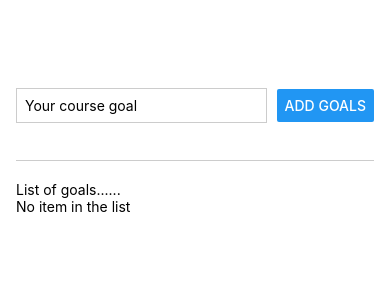
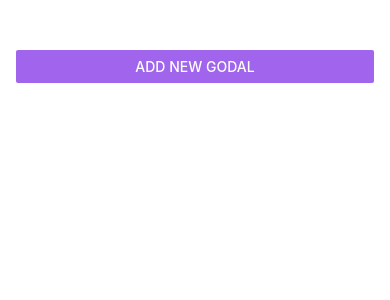
Before and after one commit to mbugua70/react_native_basics, a React Native app: screen / in a window 390 px wide. Shown: the top 300 px of the page. Built offline with nearby package versions, Linux system fonts and the light colour scheme.

Commit message:
working on more styling, input form, managing state

```diff
--- a/App.js
+++ b/App.js
@@ -1,41 +1,84 @@
 import { StatusBar } from 'expo-status-bar';
 import { useState } from "react";
-import { Button, StyleSheet, View, Text, TextInput } from "react-native";
+import { StyleSheet, View, Text, FlatList, Button, Alert } from "react-native";
+import GoalInput from "./components/GoalInput";
+import GoalItem from "./components/GoalItem";
 
 export default function App() {
-  const [goalInput, setGoalInput] = useState("");
+  const [isModal, setIsModal] = useState(false);
   const [listGoal, setListGoal] = useState([]);
 
-  function goalInputHandler(enteredText) {
-    // console.log(enteredText);
-    setGoalInput(enteredText);
+  function closeModalHandler() {
+    setIsModal(false);
   }
 
-  function addGoalHandler() {
-    // console.log(goalInput);
-    setListGoal((goal) => [goalInput, ...goal]);
+  function addGoalHandler(goalInput) {
+    if (goalInput === "") {
+      Alert.alert("Ooops!!", "The input goal cannot be empty", "OK");
+    } else {
+      setListGoal((goals) => [
+        { text: goalInput, id: Math.random().toString() },
+        ...goals,
+      ]);
 
-    setGoalInput("");
+      // setGoalInput("");
+      closeModalHandler();
+    }
+  }
+
+  function handleDeleteItem(id) {
+    // console.log("delete item");
+    setListGoal((goals) => {
+      return goals.filter((item) => item.id !== id);
+    });
+  }
+
+  function handleModal() {
+    setIsModal(true);
   }
 
   return (
     <>
+      <StatusBar style="light" />
       <View style={styles.appContainer}>
-        <View style={styles.inputContainer}>
-          <TextInput
-            style={styles.textInput}
-            placeholder="Your course goal"
-            onChangeText={goalInputHandler}
-            value={goalInput}
+        <Button title="Add New Godal" color="#a065ec" onPress={handleModal} />
+        <GoalInput
+          onAddGoal={addGoalHandler}
+          showModal={isModal}
+          onModal={closeModalHandler}
+        />
+
+        <View style={styles.goalScoreContainer}>
+          {/* <ScrollView alwaysBounceVertical={false}>
+            {listGoal.length < 1 && <Text>No item in the list</Text>}
+            {listGoal.map((item) => {
+              return (
+                // we wil have to style or apply border in the outer view as shown below so that it can also apply in ios device
+                <View key={item} style={styles.listItem}>
+                  <Text style={styles.listItemText}>{item}</Text>
+                </View>
+              );
+            })}
+          </ScrollView> */}
+          {listGoal.length < 1 && (
+            <Text style={styles.textItem}>No item in the list</Text>
+          )}
+          <FlatList
+            alwaysBounceVertical={false}
+            data={listGoal}
+            keyExtractor={(item, index) => {
+              return item.id;
+            }}
+            renderItem={(itemData) => {
+              return (
+                <GoalItem
+                  listItem={itemData.item.text}
+                  id={itemData.item.id}
+                  onDelete={handleDeleteItem}
+                />
+              );
+            }}
           />
-          <Button title="add Goals" onPress={addGoalHandler} />
-        </View>
-        <View style={styles.goalScoreContainer}>
-          <Text>List of goals......</Text>
-          {listGoal.length < 1 && <Text>No item in the list</Text>}
-          {listGoal.map((item) => {
-            return <Text style={styles.listItem}>{item}</Text>;
-          })}
         </View>
       </View>
     </>
@@ -47,36 +90,16 @@ const styles = StyleSheet.create({
     paddingTop: 50,
     paddingHorizontal: 16,
     flex: 1,
+    // backgroundColor: "#1e085a",
   },
-  inputContainer: {
-    flexDirection: "row",
-    justifyContent: "space-between",
-    alignItems: "center",
-    marginBottom: 20,
-    borderBottomWidth: 1,
-    borderBottomColor: "#cccccc",
-    flex: 1,
-  },
-  textInput: {
-    borderWidth: 1,
-    borderColor: "#cccccc",
-    width: "70%",
-    marginRight: 4,
-    padding: 8,
-  },
-
   goalScoreContainer: {
     flex: 6,
   },
-  listItem: {
-    borderRadius: 6,
-    paddingTop: 6,
-    paddingHorizontal: 10,
-    margin: 5,
-    backgroundColor: "#5e0acc",
-    height: 30,
+  textItem: {
     color: "#fff",
-    elevation: 3,
+    marginTop: 15,
+    justifyContent: "center",
+    alignSelf: "center",
   },
 });
 
@@ -90,3 +113,13 @@ const styles = StyleSheet.create({
 //: NOTE
 // - Every view in react native uses a flexbox by default.
 // - by default it organizes the child component from top to bottom (column)
+
+// flatlist is good at rendering very long list
+// unlike scrollview flatlist only render visible items.
+
+
+// NOTE:
+
+// with flatlist... when using and object with key property.. flatlist will automatically render that key or use that key to avoid throwing an error to do with unique key prop when rendering list item
+// i.e {text: listItem, key: .fjljfldjfdjfld}
+// if your object uses different key name.. your can use keyExtractor which return item, index...
--- a/app.json
+++ b/app.json
@@ -5,17 +5,16 @@
     "version": "1.0.0",
     "orientation": "portrait",
     "icon": "./assets/icon.png",
+    "backgroundColor": "#1e085a",
     "splash": {
       "image": "./assets/splash.png",
       "resizeMode": "contain",
-      "backgroundColor": "#ffffff"
+      "backgroundColor": "#1e085a"
     },
     "updates": {
       "fallbackToCacheTimeout": 0
     },
-    "assetBundlePatterns": [
-      "**/*"
-    ],
+    "assetBundlePatterns": ["**/*"],
     "ios": {
       "supportsTablet": true
     },
--- /dev/null
+++ b/components/GoalInput.js
@@ -0,0 +1,95 @@
+import {
+  View,
+  Text,
+  StyleSheet,
+  TextInput,
+  Button,
+  Modal,
+  Image,
+} from "react-native";
+import { useState } from "react";
+
+const GoalInput = ({ onAddGoal, showModal, onModal }) => {
+  const [goalInput, setGoalInput] = useState("");
+
+  function goalInputHandler(enteredText) {
+    // console.log(enteredText);
+    setGoalInput(enteredText);
+  }
+
+  function addGoalHandler() {
+    onAddGoal(goalInput);
+    setGoalInput("");
+  }
+
+  return (
+    <Modal visible={showModal} animationType="slide">
+      <View style={styles.inputContainer}>
+        <Image
+          style={styles.image}
+          source={require("../assets/image/goal.png")}
+        />
+        <TextInput
+          style={styles.textInput}
+          placeholder="Your course goal"
+          onChangeText={goalInputHandler}
+          value={goalInput}
+        />
+        <View style={styles.buttonContainer}>
+          <View style={styles.button}>
+            <Button
+              title="Add Goal"
+              onPress={addGoalHandler}
+              setGoalInput={setGoalInput}
+              color="#a065ec"
+            />
+          </View>
+          <View style={styles.button}>
+            <Button title="Cancel" onPress={onModal} color="#f31282" />
+          </View>
+        </View>
+      </View>
+    </Modal>
+  );
+};
+
+const styles = StyleSheet.create({
+  inputContainer: {
+    // flexDirection: "row",
+    justifyContent: "center",
+    alignItems: "center",
+    // marginBottom: 20,
+    // borderBottomWidth: 1,
+    // borderBottomColor: "#cccccc",
+    flex: 1,
+    padding: 10,
+    backgroundColor: "#311b6b",
+  },
+  textInput: {
+    borderWidth: 1,
+    borderColor: "#e4d0ff",
+    backgroundColor: "#e4d0ff",
+    borderRadius: 6,
+    width: "100%",
+    // marginRight: 4,
+    padding: 12,
+    color: "#120438",
+  },
+  buttonContainer: {
+    marginTop: 15,
+    // width: "80%",
+    flexDirection: "row",
+    // justifyContent: "space-around",
+  },
+  button: {
+    width: "40%",
+    marginHorizontal: 8,
+  },
+  image: {
+    width: 100,
+    height: 100,
+    margin: 16,
+  },
+});
+
+export default GoalInput;
--- /dev/null
+++ b/components/GoalItem.js
@@ -0,0 +1,40 @@
+import { View, Text, StyleSheet, Pressable } from "react-native";
+import React from "react";
+
+const GoalItem = ({ listItem, onDelete, id }) => {
+  return (
+    // instead of passing an id as shown below we can also use bind method onDelete.bind(this, id)
+
+    <View style={styles.listItem}>
+      <Pressable
+        android_ripple={{ color: "#dddddd" }}
+        // ripple for ios
+        style={({ pressed }) => pressed && styles.pressedItem}
+        onPress={() => onDelete(id)}
+      >
+        <Text style={styles.listItemText}>{listItem}</Text>
+      </Pressable>
+    </View>
+  );
+};
+
+const styles = StyleSheet.create({
+  listItem: {
+    borderRadius: 6,
+    margin: 5,
+    backgroundColor: "#5e0acc",
+    height: 30,
+    color: "#fff",
+    elevation: 3,
+  },
+  pressedItem: {
+    opacity: 0.5,
+  },
+  listItemText: {
+    paddingTop: 6,
+    paddingHorizontal: 10,
+    color: "#fff",
+  },
+});
+
+export default GoalItem;
```
